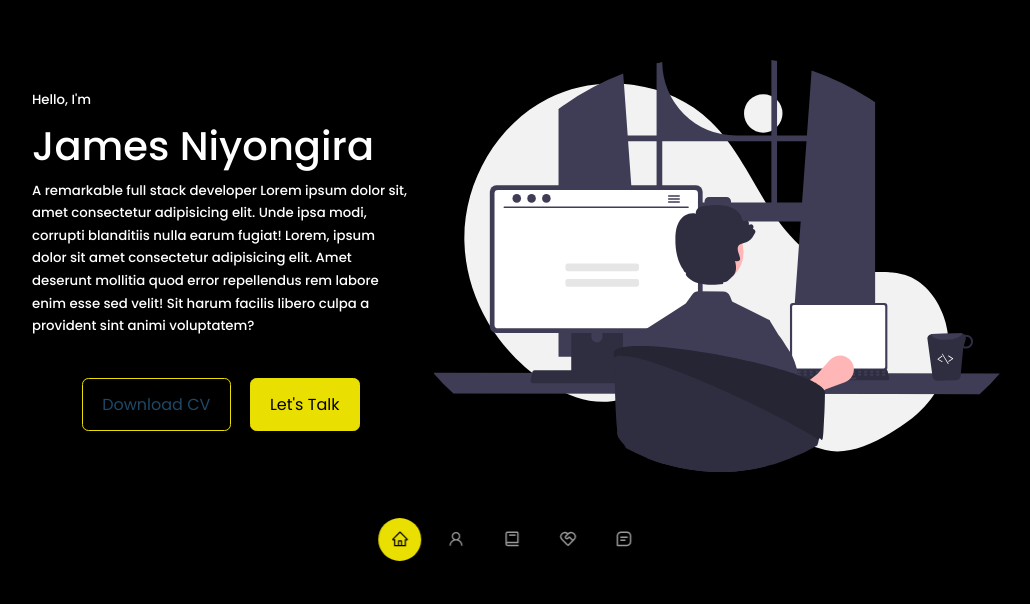
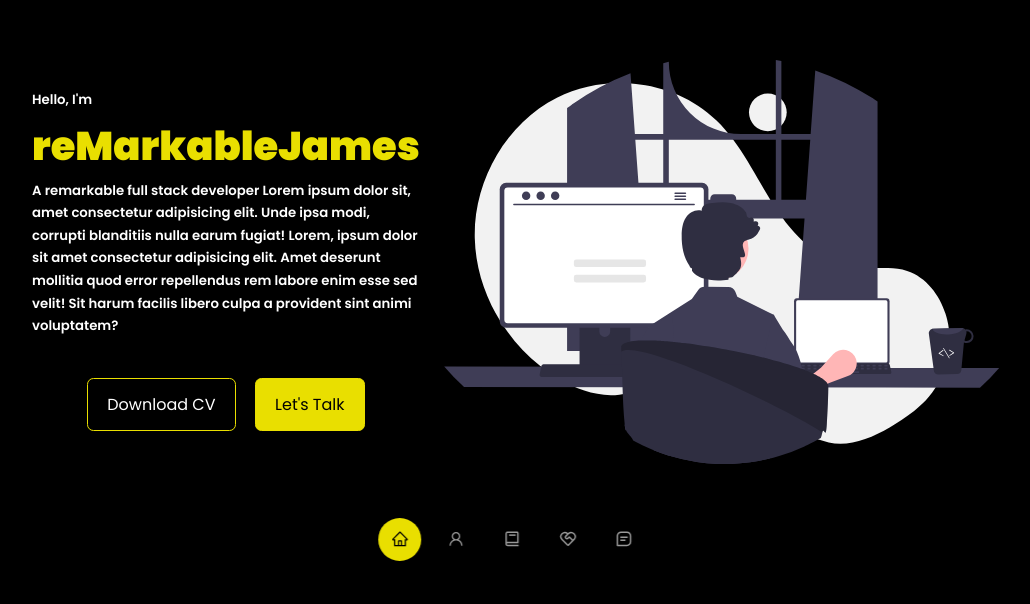
Before and after one commit to remarkablejames/portifolio, a React (Create React App) app: page / in a window 1280 px wide. Shown: the part 196-800 px from the top of the page, without its empty margins (128-1158 px from the left). Built offline with nearby package versions, Linux system fonts and the light colour scheme.

Commit message:
implemented some changes in color and  font weight

```diff
--- a/src/components/contact/contact.css
+++ b/src/components/contact/contact.css
@@ -49,7 +49,7 @@ textarea {
   padding: 1.5rem;
   border-radius: 0.5rem;
   background: transparent;
-  border: 2px solid var(--color-primary-variant);
+  border: 2px solid var(--color-bg-variant);
   resize: none;
   color: var(--color-white);
 }
--- a/src/components/header/Header.jsx
+++ b/src/components/header/Header.jsx
@@ -10,7 +10,7 @@ export const Header = () => {
       <div className="container header__container">
         <div className="banner__container">
           <h5>Hello, I'm</h5>
-          <h1>James Niyongira</h1>
+          <h1>reMarkableJames</h1>
           <h5 className="text-light">
             A remarkable full stack developer Lorem ipsum dolor sit, amet
             consectetur adipisicing elit. Unde ipsa modi, corrupti blanditiis
--- a/src/components/header/header.css
+++ b/src/components/header/header.css
@@ -47,6 +47,11 @@ header {
 }
 .banner__container h5 {
   color: white;
+  font-weight: 600;
+}
+.banner__container h1 {
+  color: #e9df00;
+  font-weight: 900;
 }
 /* ==============ME (The image component)================= */
 .me {
@@ -100,4 +105,7 @@ header {
   header {
     padding-top: 2rem;
   }
+  .banner__container h1 {
+    font-size: 2rem;
+  }
 }
--- a/src/index.css
+++ b/src/index.css
@@ -1,5 +1,4 @@
-@import url("https://fonts.googleapis.com/css2?family=Poppins:wght@300;400;500;600&display=swap");
-
+@import url("https://fonts.googleapis.com/css2?family=Poppins:wght@300;400;500;600;900&display=swap");
 * {
   margin: 0;
   padding: 0;
@@ -14,7 +13,7 @@
   --color-bg: #000;
   --color-bg-variant: #130e0e;
   --color-primary: #e9df00;
-  --color-primary-variant: rgba(77, 181, 255, 0.4);
+  --color-primary-variant: #fff;
   --color-white: #fff;
   --color-light: rgba(255, 255, 255, 0.6);
 
```
